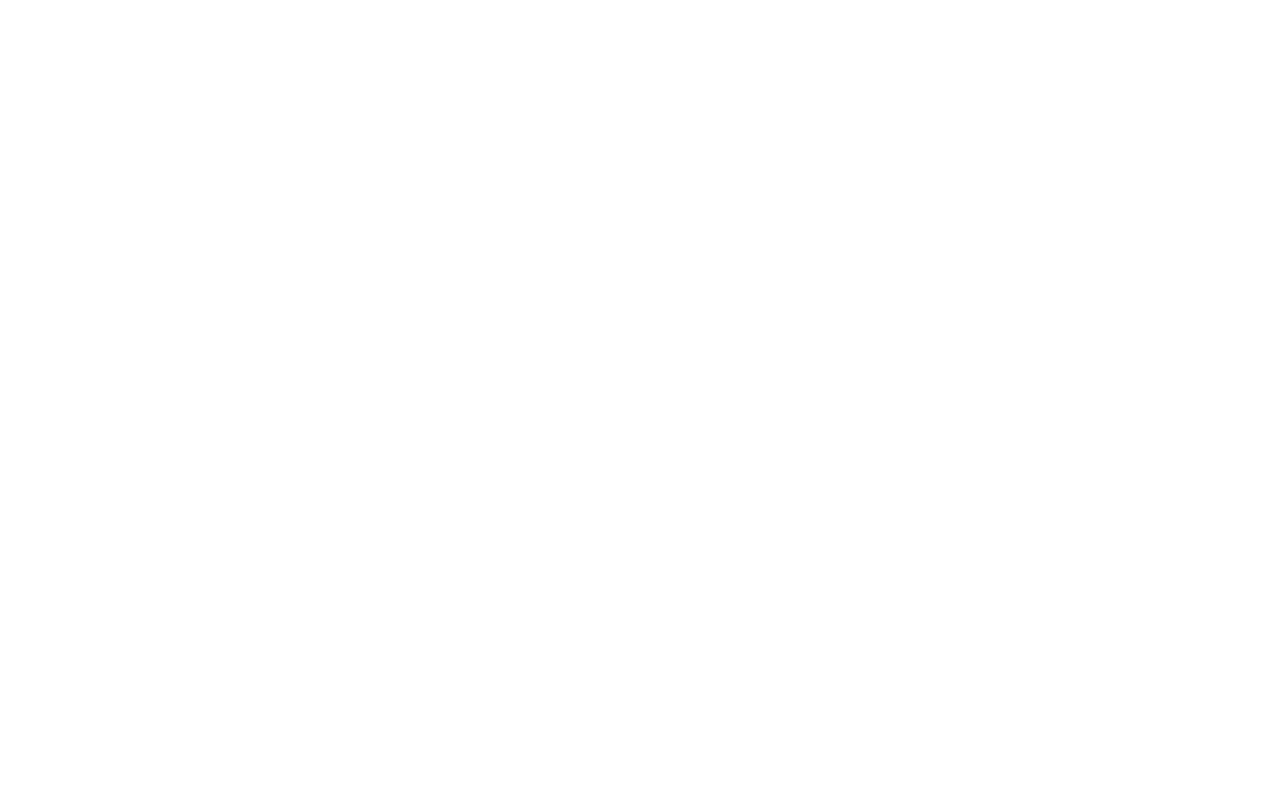
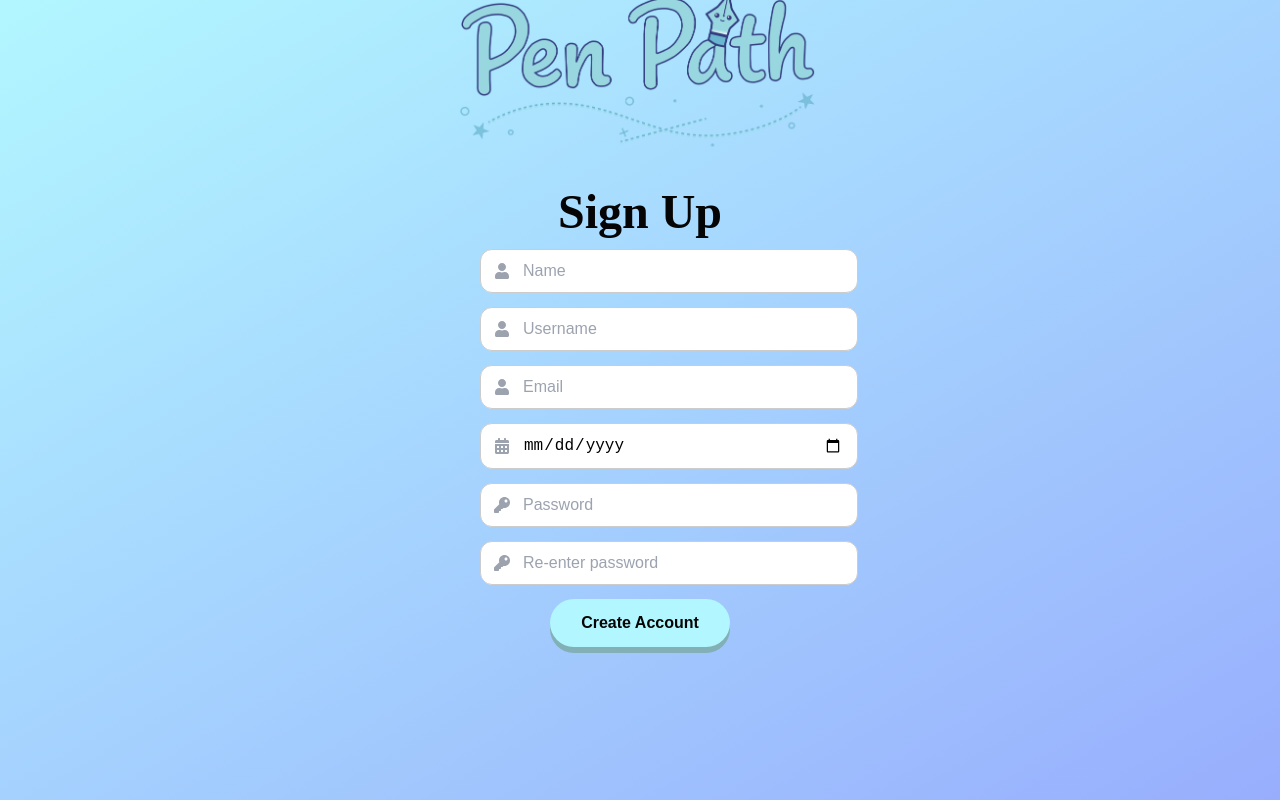
Before and after one commit to HadsRobs19/PenPath, a React (Vite) app in the folder frontend/: page /signup in a window 1280 px wide. Before the commit this address had no page. Built offline with nearby package versions, Linux system fonts and the light colour scheme; a web font is replaced by a local one.

Commit message:
sign up page created (needs some centering)

```diff
--- a/frontend/src/App.css
+++ b/frontend/src/App.css
@@ -63,7 +63,8 @@
   flex-direction: column;
   align-items: center;
   text-align: center;
-  transform: translateY(-30vh);
+  transform: translateY(-25vh);
+  gap: 16px;
 }
 
 .heading {
@@ -97,6 +98,13 @@
 
 .link-button-style:hover{
   color: #0056b3;
+}
+
+.welcome-buttons {
+  display: flex;
+  flex-direction: column;
+  gap: 30px;
+  transform: translateY(8vh);
 }
 
 .sign-up-link-style {
--- a/frontend/src/App.jsx
+++ b/frontend/src/App.jsx
@@ -1,6 +1,7 @@
 import { Routes, Route } from 'react-router-dom'
 import Welcome from './pages/Welcome';
 import LogIn from './pages/LogIn';
+import SignUp from './pages/SignUp';
 
 const App = () => {
 
@@ -9,6 +10,7 @@
     <Routes>
       <Route path="/" element={<Welcome />} />
       <Route path="/login" element={<LogIn />} />
+      <Route path="/signup" element={<SignUp />} />
     </Routes>
   )
 }
--- a/frontend/src/pages/SignUp.jsx
+++ b/frontend/src/pages/SignUp.jsx
@@ -1,12 +1,144 @@
 import Button from '../components/Button';
 import { useNavigate } from 'react-router-dom';
 import { useState } from 'react';
-import { FaUser, FaKey } from 'react-icons/fa';
+import { FaUser, FaKey, FaCalendarAlt } from 'react-icons/fa';
 import "../App.css";
 import logo from '../assets/logo.png';
 
 const SignUp = () => {
+    const navigate = useNavigate();
 
+    // same process as login, define field values and set them
+    const [name, setName] = useState('');
+    const[username, setUsername] = useState('');
+    const [email, setEmail] = useState('');
+    const [birthday, setBirthday] = useState('');
+    const [password, setPassword] = useState('');
+    const [confirmPassword, setConfirmPassword] = useState('');
+
+    const [loading, setLoading] = useState(false);
+    const [error, setError] = useState(null);
+
+    async function handleSubmit(e){
+        e.preventDefault();
+
+        if(password !== confirmPassword){
+            setError('Passwords do not match!');
+            return;
+        }
+        setError(null);
+        setLoading(true);
+
+        try{
+            const res = await fetch('http://localhost:8080/login', {
+                method: 'POST',
+                headers: {'Content-Type': 'application/json'},
+                body: JSON.stringify({
+                    name,
+                    username,
+                    email,
+                    birthday,
+                    password,
+                    confirmPassword,
+                }),
+            });
+
+            if(!res.ok){
+                throw(new Error('invalid credentials'));
+            }
+
+            const data = await res.json();
+            console.log('Account created: ', data);
+            navigate('/home');
+        }catch(err){
+            setError(error.message);
+        }finally{
+            setLoading(false);
+        }
+    }
+
+    return(
+        <div className="app-bg">
+            <div className="login-content">
+                <img
+                    src={logo}
+                    alt="Pen Path logo"
+                    className="login-logo"
+                />
+                <h1 className="login-heading">Sign Up</h1>
+                <form onSubmit={handleSubmit} className="login-form">
+                    <div className="input-group">
+                        <FaUser className="input-icon" />
+                        <input
+                            placeholder="Name"
+                            value={name}
+                            onChange={e => setName(e.target.value)}
+                            required
+                        />
+                    </div>
+
+                    <div className="input-group">
+                        <FaUser className="input-icon" />
+                        <input
+                            placeholder="Username"
+                            value={username}
+                            onChange={e => setUsername(e.target.value)}
+                            required
+                        />
+                    </div>
+
+                    <div className="input-group">
+                        <FaUser className="input-icon" />
+                        <input
+                            type="email"
+                            placeholder="Email"
+                            value={email}
+                            onChange={e => setEmail(e.target.value)}
+                            required
+                        />
+                    </div>
+
+                    <div className="input-group">
+                        <FaCalendarAlt className="input-icon" />
+                        <input
+                            type="date"
+                            value={birthday}
+                            onChange={e => setBirthday(e.target.value)}
+                            required
+                        />
+                    </div>
+
+                    <div className="input-group">
+                        <FaKey className="input-icon" />
+                        <input
+                            type="password"
+                            placeholder="Password"
+                            value={password}
+                            onChange={e => setPassword(e.target.value)}
+                            required
+                        />
+                    </div>
+
+                    <div className="input-group">
+                        <FaKey className="input-icon" />
+                        <input
+                            type="password"
+                            placeholder="Re-enter password"
+                            value={confirmPassword}
+                            onChange={e => setConfirmPassword(e.target.value)}
+                            required
+                        />
+                    </div>
+
+                    <Button type="submit" disabled={loading} onClick={() => navigate('/home')}>
+                        {loading ? 'Creating account...' : 'Create Account'}
+                    </Button>
+
+                    {error && <p className="error-text">{error}</p>}
+                </form>
+            </div>
+        </div>
+    )
 }
 
 export default SignUp;
--- a/frontend/src/pages/Welcome.jsx
+++ b/frontend/src/pages/Welcome.jsx
@@ -18,9 +18,16 @@
           alt="Pen Path logo"
           className="logo"
         />
-        <Button onClick={() => navigate('/login')}>
-          Log in
-        </Button>
+        <div className="welcome-buttons">
+          <Button onClick={() => navigate('/login')}>
+            Log in
+          </Button>
+
+          <Button onClick={() => navigate('/signup')}>
+            Sign Up
+          </Button>
+        </div>
+
       </div>
     </div>
   )
```
